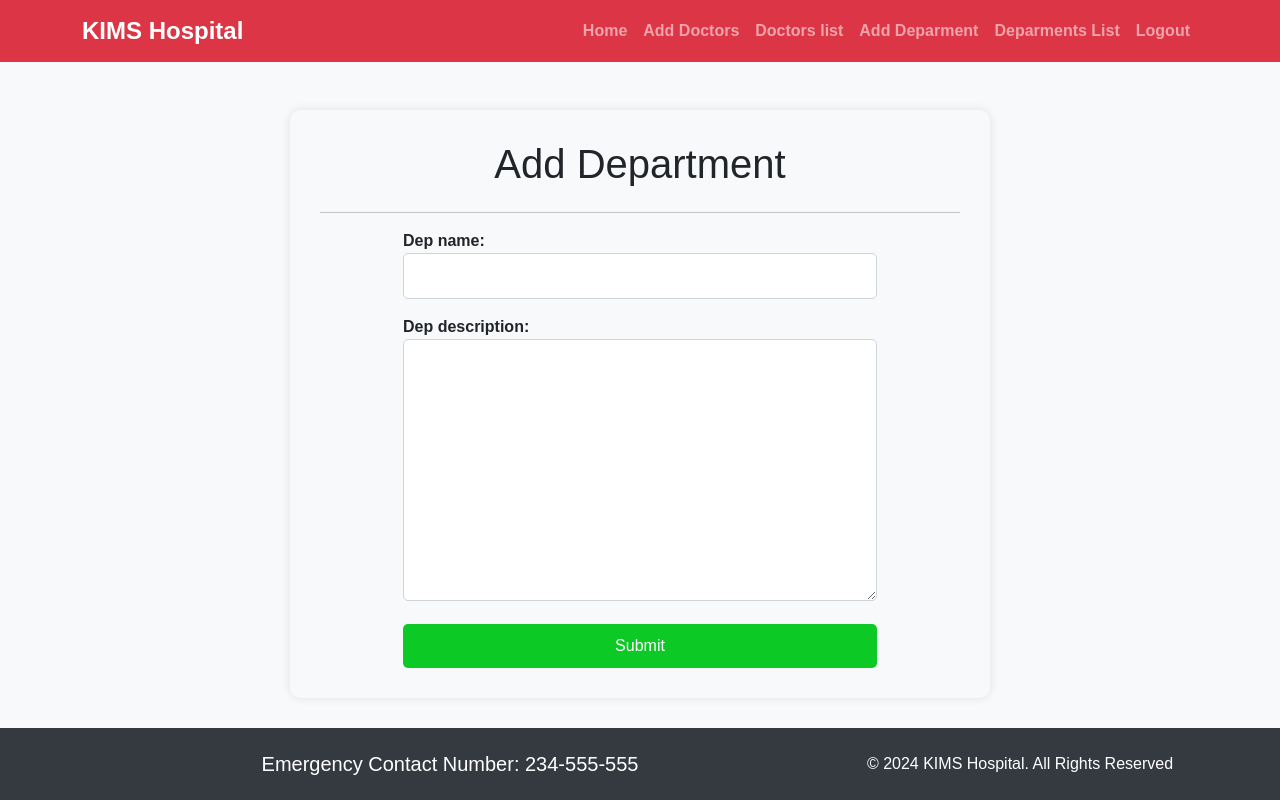
After one commit to Akshay12kavungal/djangorestapi, a Django app: page /add_departments/ in a window 1280 px wide. The commit adds this page. Run offline with Django 5.2, Linux system fonts and the light colour scheme; some libraries are stand-ins or nearby versions.

Commit message:
doctor deparment

```diff
--- a/myproject/admin1/forms.py
+++ b/myproject/admin1/forms.py
@@ -1,7 +1,13 @@
 from django import forms
-from customer.models import Doctors
+from customer.models import Doctors,Departments
 
 class DoctorForm(forms.ModelForm):
     class Meta:
         model = Doctors
         fields ='__all__'
+
+
+class DepartmentsForm(forms.ModelForm):
+    class Meta:
+        model = Departments
+        fields ='__all__'
--- a/myproject/admin1/urls.py
+++ b/myproject/admin1/urls.py
@@ -14,6 +14,11 @@ urlpatterns = [
     path('doctors_list/', views.doctors_list, name='doctors_list'),
 
 
+    #department
+    path('add_departments/', views.add_departments, name='add_departments'),
+    path('departments_list/', views.departments_list, name='departments_list'),
+
+
 
 
 
--- a/myproject/admin1/views.py
+++ b/myproject/admin1/views.py
@@ -1,6 +1,6 @@
 from django.shortcuts import render,redirect
-from .forms import DoctorForm
-from customer.models import Doctors
+from .forms import DoctorForm,DepartmentsForm
+from customer.models import Doctors,Departments
 
 
 
@@ -17,7 +17,7 @@ def add_doctor(request):
         form = DoctorForm(request.POST, request.FILES)
         if form.is_valid():
             form.save()
-            return redirect('adminhome')
+            return redirect('doctors_list')
     else:
         form = DoctorForm()
     return render(request, 'admin/add_doctor.html', {'form': form})
@@ -25,3 +25,22 @@ def add_doctor(request):
 def doctors_list(request):
     doctors = Doctors.objects.all()
     return render(request, 'admin/doctors_list.html', {'doctors': doctors})
+
+
+
+def add_departments(request):
+    if request.method=="POST":
+        cont_form=DepartmentsForm(request.POST)
+        if cont_form.is_valid():
+            cont_form.save()
+            return redirect('adminhome')
+    cont_form=DepartmentsForm()
+    dict_form={
+        'cont_form':cont_form
+    }
+    return render(request,'admin/add_departments.html',dict_form)
+
+
+def departments_list(request):
+    dept = Departments.objects.all()
+    return render(request, 'admin/departments_list.html', {'dept': dept})
--- /dev/null
+++ b/myproject/templates/admin/add_departments.html
@@ -0,0 +1,28 @@
+<!-- add_doctors.html -->
+{% extends 'admin/base.html' %}
+
+{% block title %}
+Add Doctors
+{% endblock %}
+
+{% block content %}
+
+<div class="container form-container">
+  <h1 class="text-center mb-4">Add Department</h1>
+  <hr>
+  <div class="row justify-content-center">
+    <div class="col-sm-9 booking-form">
+      <form method="post" enctype="multipart/form-data">
+        {% csrf_token %}
+
+        {{ cont_form.as_p }}
+
+        <div class="text-center">
+          <button type="submit" class="btn btn-primary">Submit</button>
+        </div>
+      </form>
+    </div>
+  </div>
+</div>
+
+{% endblock %}
--- a/myproject/templates/admin/base.html
+++ b/myproject/templates/admin/base.html
@@ -73,11 +73,15 @@
             <a class="nav-link" href="{% url 'add_doctor' %}">Add Doctors</a>
           </li>
           <li class="nav-item">
-            <a class="nav-link"href="{% url 'doctors_list' %}">Doctors_list</a>
+            <a class="nav-link" href="{% url 'doctors_list' %}">Doctors list</a>
           </li>
           <li class="nav-item">
-            <a class="nav-link" >Contact Us</a>
+            <a class="nav-link" href="{% url 'add_departments' %}">Add Deparment</a>
           </li>
+          <li class="nav-item">
+            <a class="nav-link" href="{% url 'departments_list' %}"> Deparments List</a>
+          </li>
+
 
 
           <li class="nav-item">
```
Also changed, not shown: myproject/templates/admin/departments_list.html (added, +30 -0 lines), myproject/db.sqlite3.
